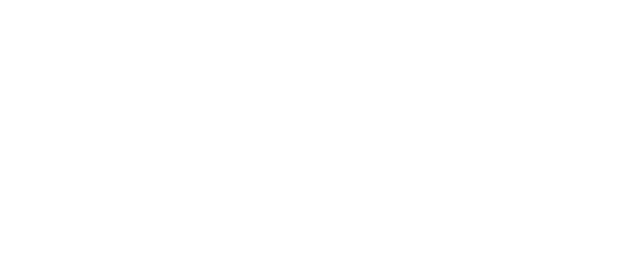
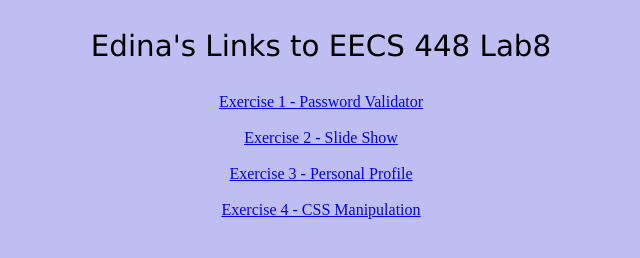
Before and after one commit to Adina77/Lab08, a plain HTML site: page index.html in a window 1280 px wide. Shown: the whole page, without its empty margins (319-959 px from the left). Drawn offline with Linux system fonts and the light colour scheme.

Commit message:
Update inex

```diff
--- a/index.html
+++ b/index.html
@@ -3,5 +3,19 @@
 
 <head>
     <meta charset="utf-8">
-    <title>Index</title>
+    <title>Lab 8 Index</title>
 </head>
+
+<body style="background-color:  rgb(190, 190, 243);">
+    <center>
+    <p style="font-family: 'Lucida Sans', 'Lucida Sans Regular', 'Lucida Grande', 'Lucida Sans Unicode', Geneva; font-size: 22pt;">
+        Edina's Links to EECS 448 Lab8</p>
+    <a href="https://people.eecs.ku.edu/~harsay/Lab08/Exercise1_PasswordValidator.html">Exercise 1 - Password Validator</a><br>
+    <br>
+    <a href="https://people.eecs.ku.edu/~harsay/Lab08/Exercise2/index.html">Exercise 2 - Slide Show</a><br>
+    <br>
+    <a href="https://people.eecs.ku.edu/~harsay/Lab08/Exercise3/Profile.html">Exercise 3 - Personal Profile</a><br>
+    <br>
+    <a href="https://people.eecs.ku.edu/~harsay/Lab08/Exercise4/CSS_Manipulation.html">Exercise 4 - CSS Manipulation</a>
+    </center>
+</html>
```
